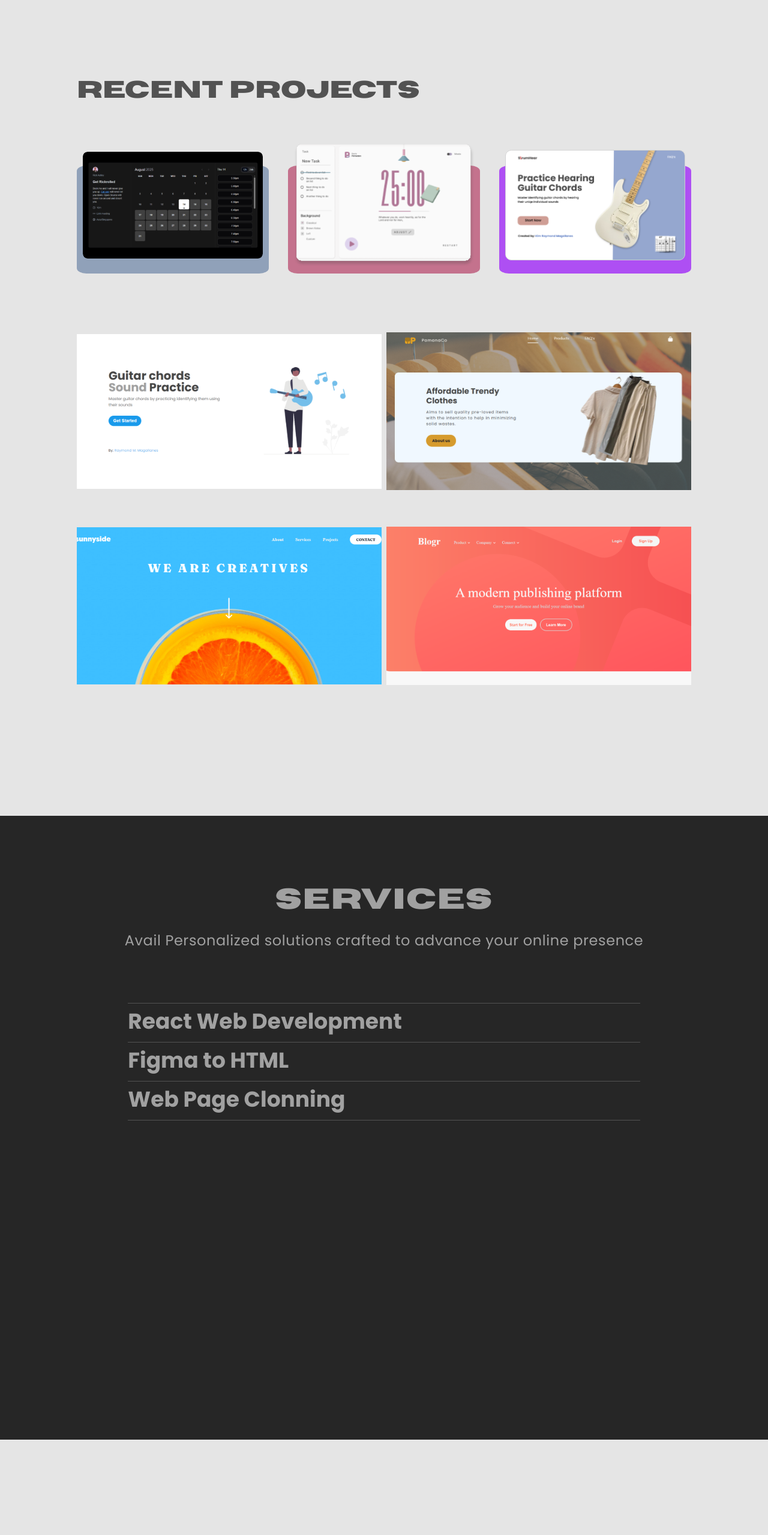
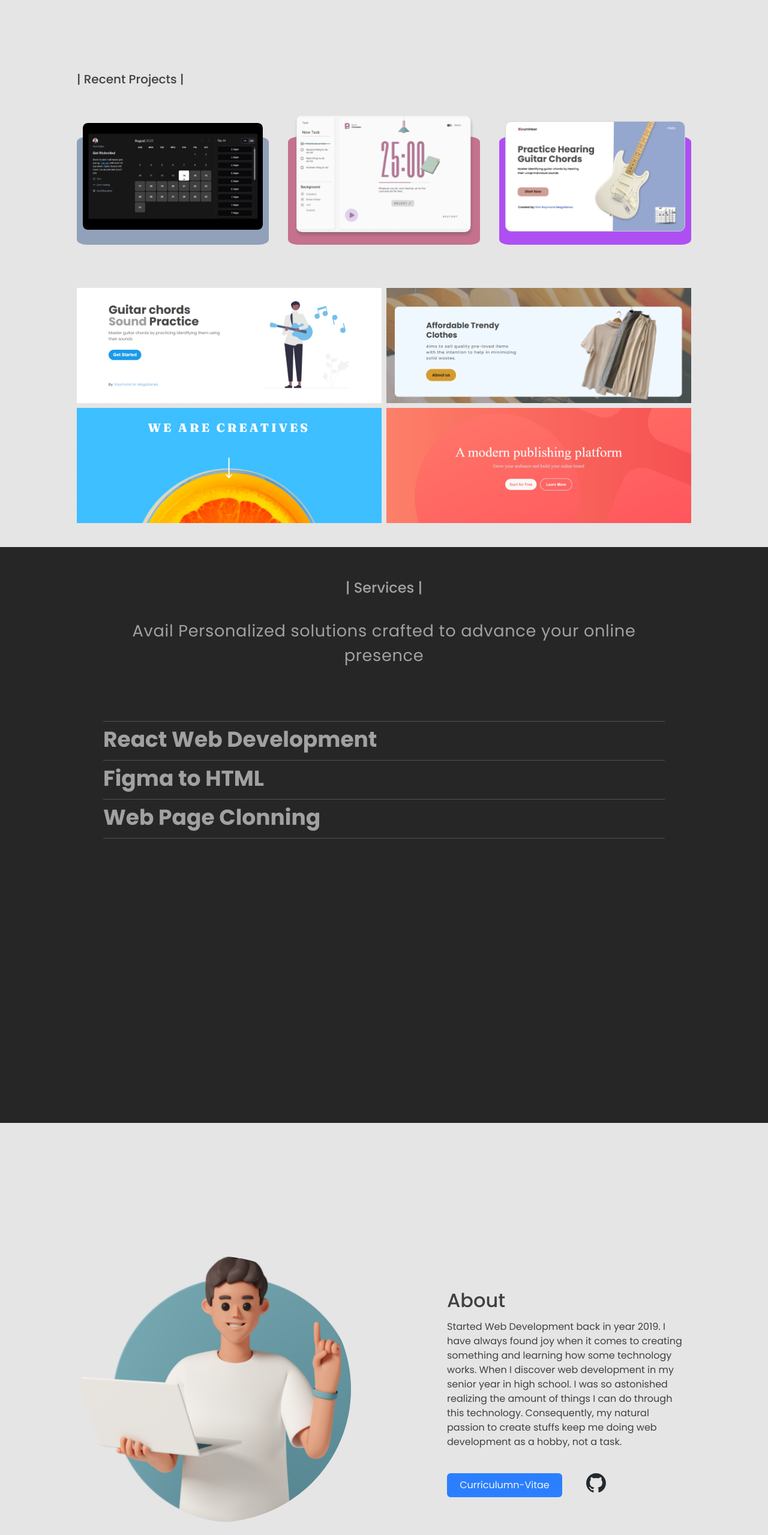
Before and after one commit to kim-raymond/newSite, a Next.js app: page / in a window 1280 px wide. Shown: the part 800-3359 px from the top of the page at 60% size. Built offline with nearby package versions, Linux system fonts and the light colour scheme.

Commit message:
abput-responsive

```diff
--- a/app/page.tsx
+++ b/app/page.tsx
@@ -83,7 +83,7 @@ export default function Home() {
             ? (Images[index])
             : {}),
           }}
-        className="fixed bg-red-500 pointer-events-none z-50 transform -translate-x-1/2 -translate-y-1/2"
+        className="fixed hidden lg:block  bg-red-500 pointer-events-none z-50 transform -translate-x-1/2 -translate-y-1/2"
       ><p>{hovered === 1 ?'View': hovered === 0 ? '':null}</p>
       </div>
 
--- a/components/About.tsx
+++ b/components/About.tsx
@@ -22,13 +22,13 @@ export default function About (){
         };
 
     return(
-        <div className="grid h-full w-full text-neutral-800 mt-40 lg:grid-cols-2">
+        <div className="flex flex-col items-center justify-center h-max lg:h-[100vh] gap-4 w-full lg:gap-[10rem] pb-10 px-2.5 text-neutral-800 mt-[4rem] lg:flex-row">
             <div className="flex flex-col items-center">
                 <Image src='/about.svg' width={450} height={450} alt="avatar"/>
             </div>
 
-            <div className="flex flex-col items-center text-center text-neutral-700 lg:items-start lg:text-left">
-                <h2 className="font-bold font-horizon text-5xl tracking-wide leading-16">About</h2>
+            <div className="flex flex-col text-start text-neutral-700 lg:items-start lg:text-left">
+                <h2 className="w-full font-medium font-poppins text-[2rem] tracking-normal leading-[4rem]">About</h2>
                 <div className=" w-[25rem]">
                {
                 aboutText.split("").map((l,i)=>(
@@ -42,15 +42,15 @@ export default function About (){
                 }
                 </div>
 
-               <div className="flex justify-center  w-full h-min mt-10 lg:justify-start">
+               <div className="flex justify-start w-full h-min mt-10 ">
 
                <div className="py-2 px-3 bg-blue-500 rounded-md w-[12rem] text-center mr-4">
                 <Link  href="/Resume.pdf" target="_blank" rel="noopener noreferrer" className="text-neutral-100 text-[16px]">Curriculumn-Vitae</Link>
                </div>
 
-                <button onClick={openGmailCompose}>
+                {/* <button onClick={openGmailCompose}>
                 <Image src='/gmail.svg' width={40} height={40} alt="github" className="mx-6"/>
-                </button>
+                </button> */}
 
                 <Link href="https://github.com/kim-raymond" target="_blank" rel="noopener noreferrer">
                     <Image src='/github-mark.svg' width={33} height={30} alt="github" className="mx-6"/>
--- a/components/Projects.tsx
+++ b/components/Projects.tsx
@@ -47,9 +47,9 @@ export default function Projects({setHovered}:HoverProps) {
   // }, []);
 
   return (
-    <div ref={sectionRef} className="flex flex-col  h-[150vh] mt-30 mb-10">
+    <div ref={sectionRef} className="flex flex-col h-max mt-30 mb-10 ">
       {/* Section Title */}
-      <div className="relative text-left text-[2.5em] font-bold text-neutral-600 font-horizon h-12">
+      <div className="relative text-left">
         <motion.h1
           initial={{ opacity: 0, marginTop: 80 }}
           whileInView={{ opacity: 1, marginTop: 0 }}
@@ -59,14 +59,14 @@ export default function Projects({setHovered}:HoverProps) {
             restSpeed: 0.8,
             ease: easeInOut,
           }}
-          className="absolute"
+          className="absolute text-[1.25em] w-full font-medium text-neutral-700 font-poppins leading-6 h-12"
         >
-          RECENT PROJECTS
+          | Recent Projects |
         </motion.h1>
       </div>
 
       {/* Project Grid */}
-      <div className="grid  justify-items-stretch mt-30 lg:grid-cols-3 lg:mt-20 lg:gap-8 ">
+      <div className="grid  justify-items-stretch mt-17 lg:grid-cols-3 lg:mt-20 lg:gap-8 ">
         {images.map((img, i) => (
           <motion.div key={i} className="relative w-80 h-58 lg:h-70 ">
             {/* Background using separate array */}
@@ -99,10 +99,11 @@ export default function Projects({setHovered}:HoverProps) {
           </motion.div>
         ))}
       </div>
-      <div className=" grid grid-cols-1 gap-2 h-[80vh] lg:grid-cols-2">
+      <div className=" grid gap-2 h-max lg:grid-cols-2 ">
         {secondImages.map((image,i)=>(
           <div key={i}
           className='
+          h-28 lg:h-48 w-full
           flex flex-col
           items-center justify-center
           bg-size-(--bg-normal) bg-no-repeat bg-center
--- a/components/Services.tsx
+++ b/components/Services.tsx
@@ -39,11 +39,11 @@ export default function Services ({setHovered,setIndex}:ServicesProps){
             ease:easeIn,
             restSpeed:0.2
         }}
-            className="flex flex-col items-center text-neutral-400/100 h-[130vh] pt-30 w-full bg-neutral-800 ">
+            className="flex flex-col items-center text-neutral-400/100 h-[120vh] pt-[3rem] px-[2rem] md:px-[10.75rem] w-full bg-neutral-800 ">
 
-            <h1 className="text-5xl font-bold font-horizon leading-10 tracking-wide">Services</h1>
-            <p className="text-2xl tracking-wide font-poppins mt-8">Avail Personalized solutions crafted to advance your online presence</p>
-            <div className="text-left my-22 w-2/3 border-b border-neutral-600">
+            <h1 className="text-[1.5rem] font-medium font-poppins leading-10 ">| Services |</h1>
+            <p className="text-[1.7rem] tracking-wide font-poppins mt-8">Avail Personalized solutions crafted to advance your online presence</p>
+            <div className="text-left my-22 w-full border-b border-neutral-600">
                 {ServicesData.map((service,i)=>(
                 <motion.div
                 initial={{height:65}}
@@ -51,7 +51,7 @@ export default function Services ({setHovered,setIndex}:ServicesProps){
                 transition={{ease:easeIn}}
                 onHoverStart={()=>managaHover(2,i)}
                 onHoverEnd={()=>managaHover(0,i)}
-                key={i} className=" border-t border-neutral-600 overflow-y-clip">
+                key={i} className="border-t border-neutral-600 overflow-y-clip">
                   <h3 className="font-bold text-4xl tracking-normal leading-15">{service.title}</h3>
                   <p className="font-poppins text-[18px] ">{service.description}</p>
                 </motion.div>
```
